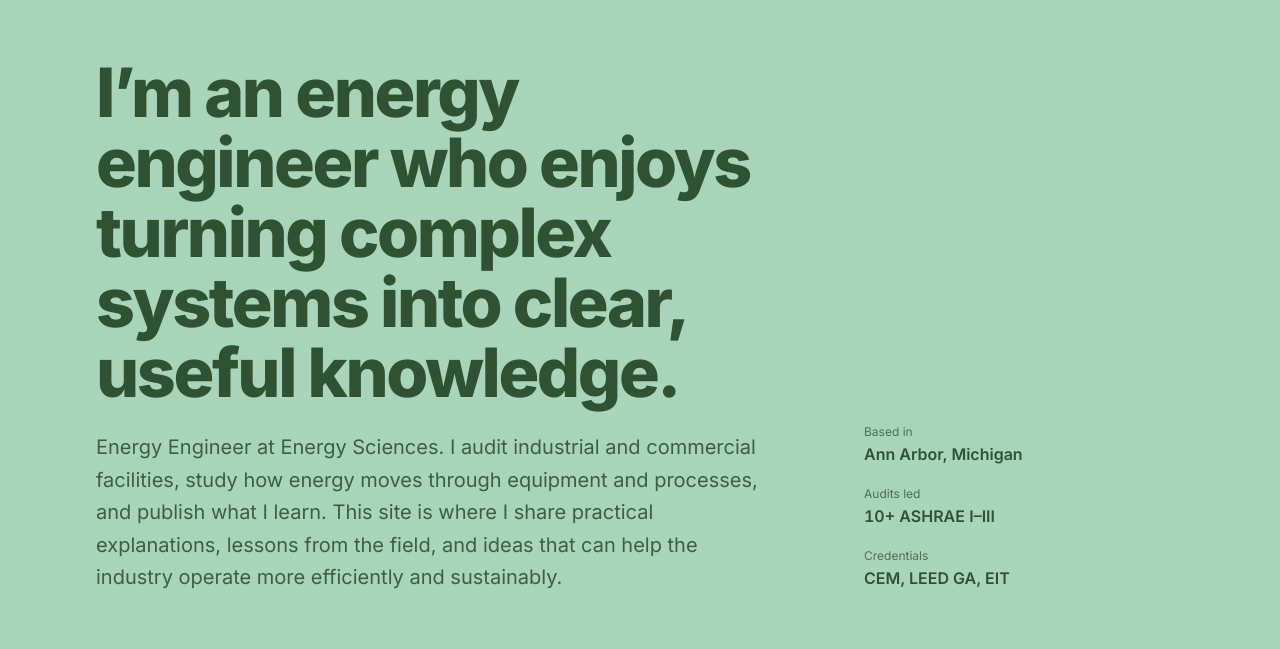
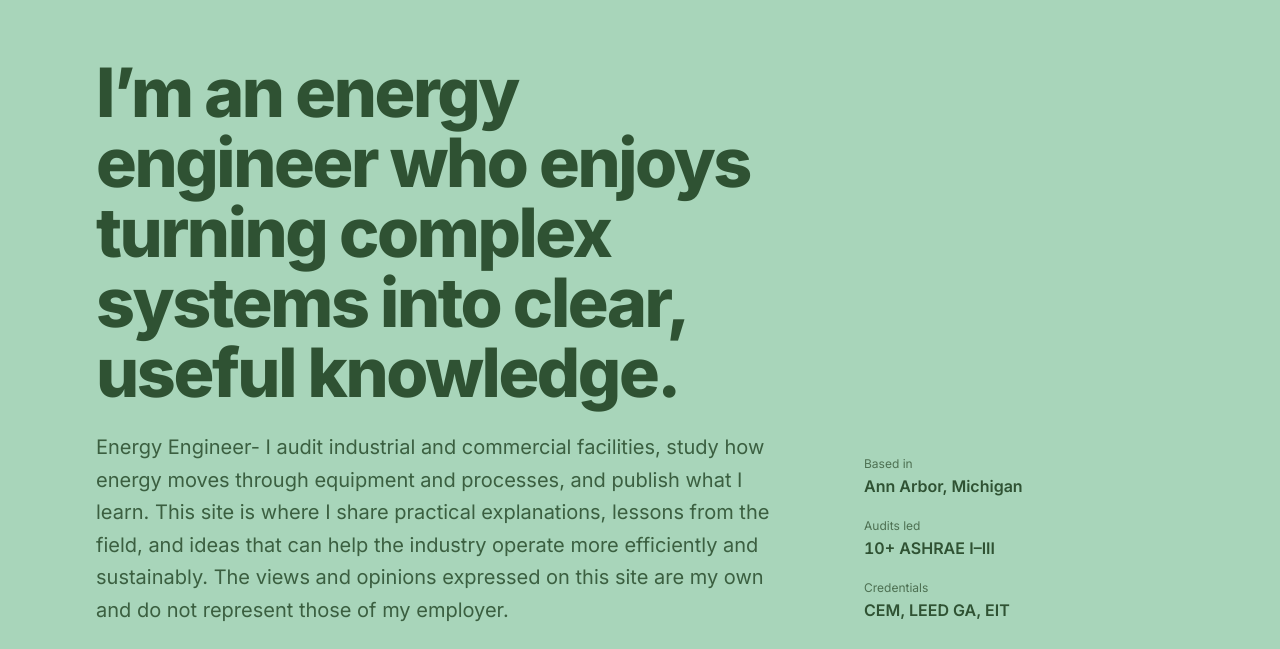
Before and after one commit to tilakbhusal/stellar-sphere, an Astro site: page / in a window 1280 px wide. Shown: the part 76-725 px from the top of the page. Built offline with nearby package versions, Linux system fonts and the light colour scheme; Astro itself is replaced by a stand-in of ours.

Commit message:
Update paragraph with personal views disclaimer
Added a disclaimer about personal views and opinions.

```diff
--- a/src/pages/index.astro
+++ b/src/pages/index.astro
@@ -17,7 +17,7 @@ const featured = certifications.filter((c) => c.featured);
           I’m an energy engineer who enjoys turning complex systems into clear, useful knowledge.
         </h1>
         <p class="mt-6 max-w-[54ch] text-lg leading-relaxed text-forest/90 sm:text-xl">
-          {site.role} at Energy Sciences. I audit industrial and commercial facilities, study how energy moves through equipment and processes, and publish what I learn. This site is where I share practical explanations, lessons from the field, and ideas that can help the industry operate more efficiently and sustainably.
+          {site.role}- I audit industrial and commercial facilities, study how energy moves through equipment and processes, and publish what I learn. This site is where I share practical explanations, lessons from the field, and ideas that can help the industry operate more efficiently and sustainably. The views and opinions expressed on this site are my own and do not represent those of my employer.
         </p>
       </div>
 
```
